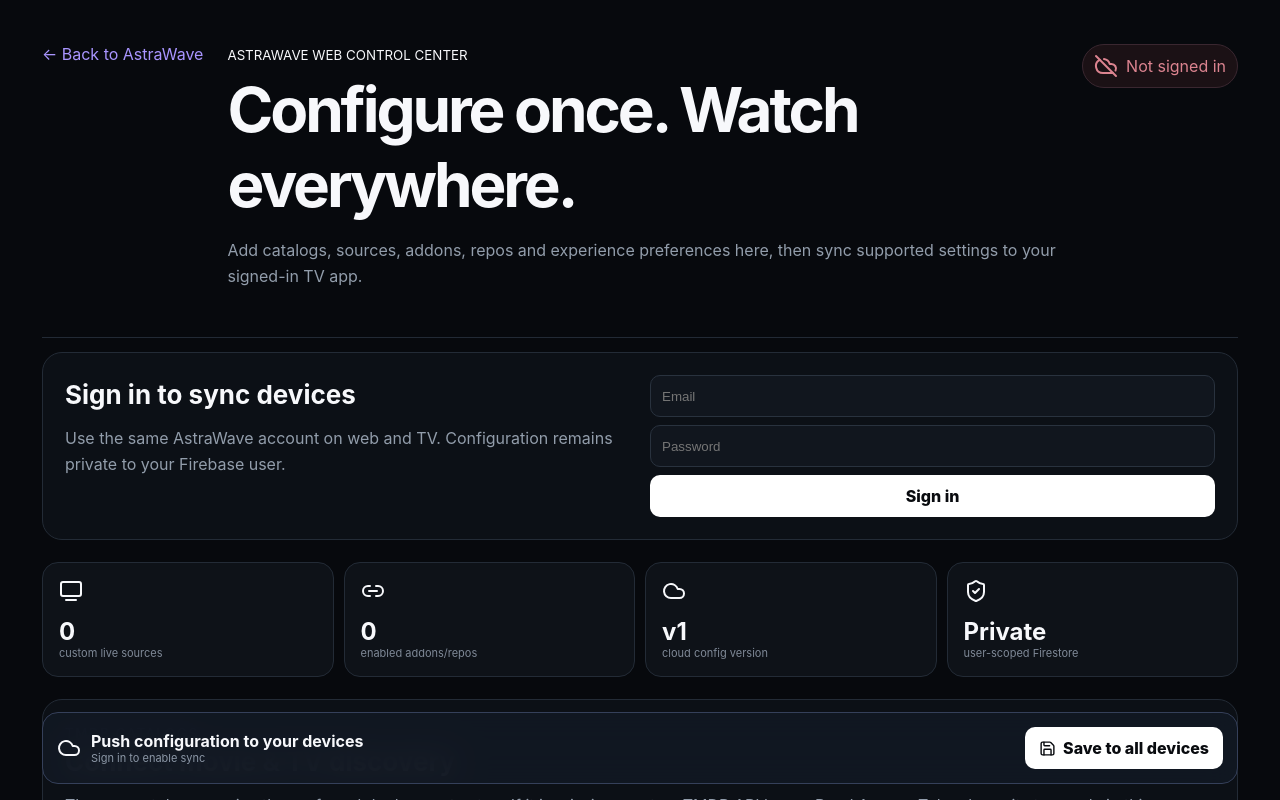
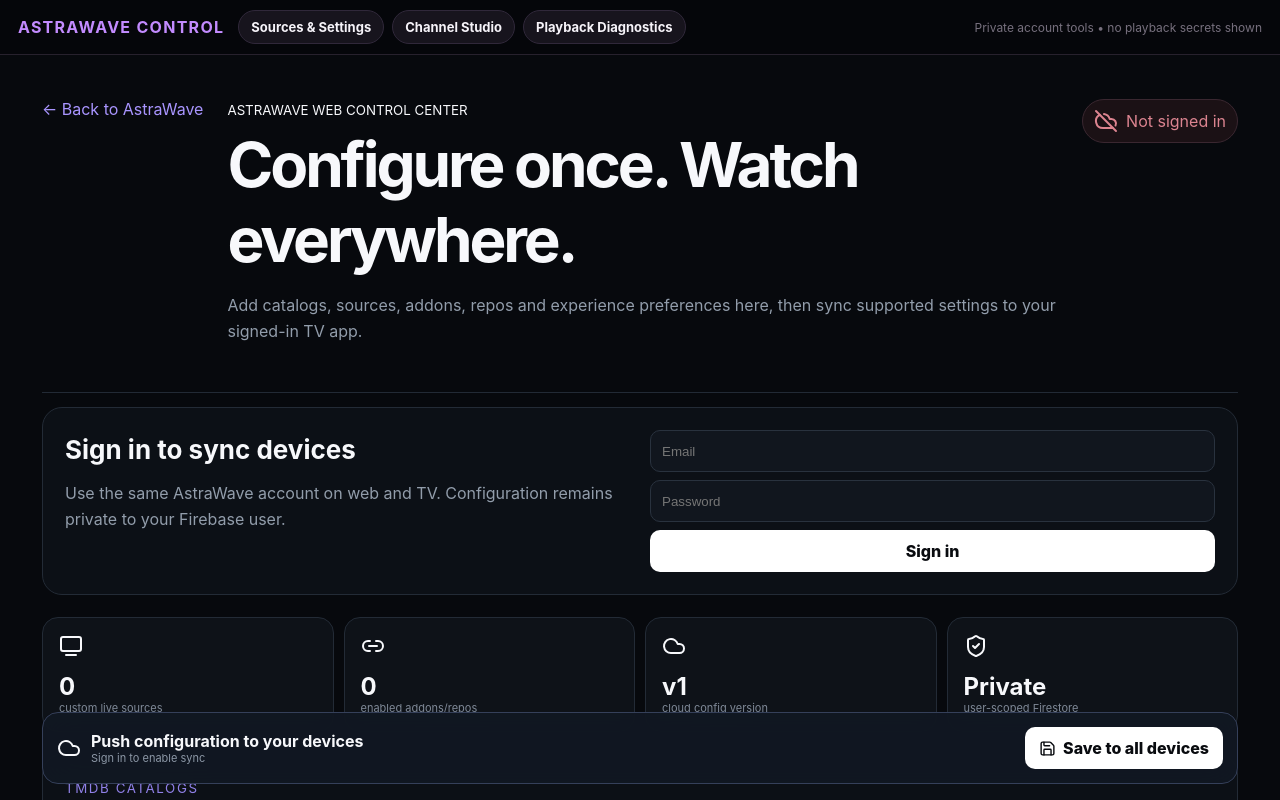
Before and after one commit to james-mull/astrawave-tv-build, a Next.js app in the folder web-app/: page /app/control in a window 1280 px wide. Shown: the top 800 px of the page. Built offline with nearby package versions, Linux system fonts and the light colour scheme; no server answers.

Commit message:
Add persistent Control Center navigation

```diff
--- /dev/null
+++ b/web-app/app/app/control/layout.tsx
@@ -0,0 +1,19 @@
+import Link from 'next/link';
+import type { ReactNode } from 'react';
+
+export default function ControlCenterLayout({ children }: { children: ReactNode }) {
+  return <>
+    <nav aria-label="AstraWave Control Center" style={{position:'sticky',top:0,zIndex:80,display:'flex',gap:8,alignItems:'center',flexWrap:'wrap',padding:'10px 18px',background:'rgba(6,7,11,.94)',borderBottom:'1px solid #27212d',backdropFilter:'blur(16px)'}}>
+      <strong style={{color:'#c38bff',marginRight:6,letterSpacing:'.08em'}}>ASTRAWAVE CONTROL</strong>
+      <ControlLink href="/app/control">Sources & Settings</ControlLink>
+      <ControlLink href="/app/control/channels">Channel Studio</ControlLink>
+      <ControlLink href="/app/control/diagnostics">Playback Diagnostics</ControlLink>
+      <span style={{marginLeft:'auto',fontSize:12,color:'#77707e'}}>Private account tools • no playback secrets shown</span>
+    </nav>
+    {children}
+  </>;
+}
+
+function ControlLink({href,children}:{href:string;children:ReactNode}){
+  return <Link href={href} style={{color:'#f6f3f9',textDecoration:'none',background:'#17141d',border:'1px solid #30283a',borderRadius:999,padding:'8px 12px',fontSize:13,fontWeight:700}}>{children}</Link>;
+}
```
